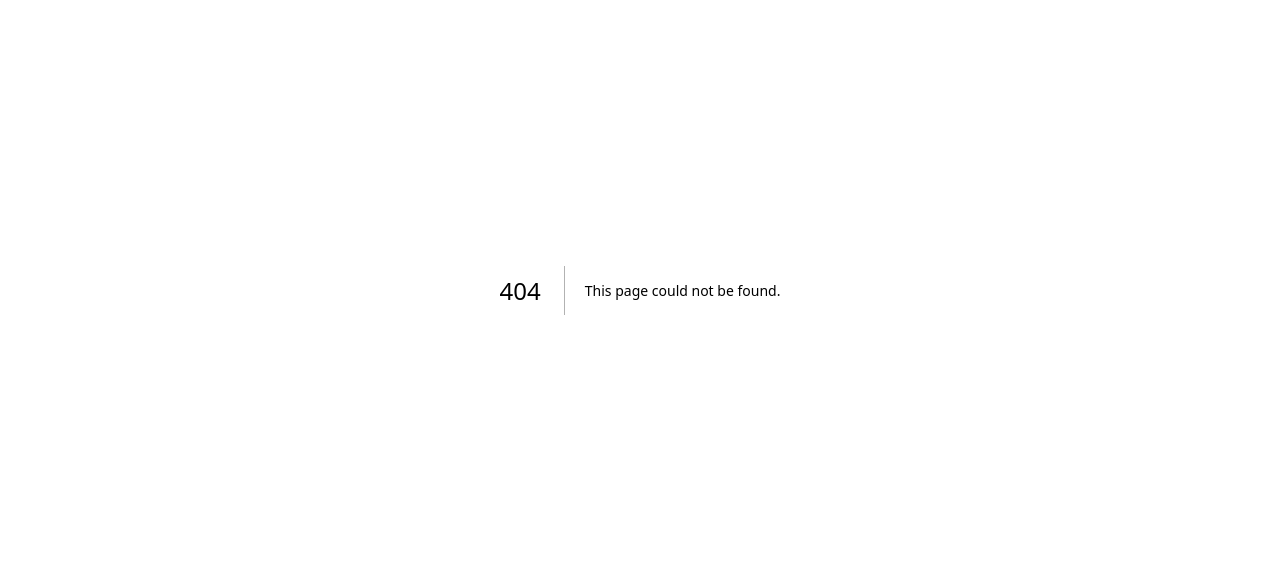
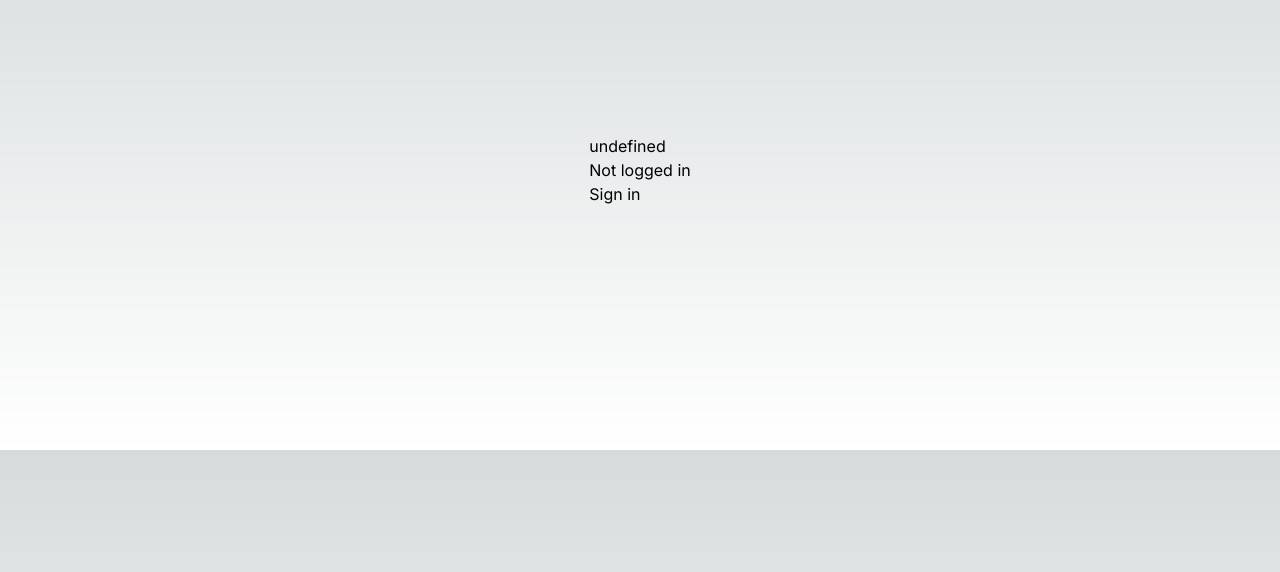
Before and after one commit to tfutada/zenn-nextjs, a Next.js app: page /login-client in a window 1280 px wide. Before the commit this address had no page. Shown: the part 110-682 px from the top of the page. Built offline with nearby package versions, Linux system fonts and the light colour scheme; no server answers.

Commit message:
next-auth

```diff
--- /dev/null
+++ b/app/login-client/page.tsx
@@ -0,0 +1,45 @@
+'use client';
+
+import {
+    LoginButton,
+    LogoutButton,
+} from "@/app/components/buttons";
+import {NextAuthProvider} from "@/app/providers";
+import {useSession} from "next-auth/react";
+import {useEffect} from "react";
+
+export default async function Home() {
+    return (
+        <NextAuthProvider>
+            <ClientHome/>
+        </NextAuthProvider>
+    )
+}
+
+
+function ClientHome() {
+    const {data: session} = useSession();
+    const user = session?.user
+
+    useEffect(() => {
+            console.log("session.user", session?.user)
+        }
+        , [session])
+
+    return (
+        <main
+            style={{
+                display: "flex",
+                justifyContent: "center",
+                alignItems: "center",
+                height: "70vh",
+            }}
+        >
+            <div>
+                <div>{`${JSON.stringify(user)}`}</div>
+                {user ? <div>Logged in</div> : <div>Not logged in</div>}
+                {user ? <LogoutButton/> : <LoginButton/>}
+            </div>
+        </main>
+    );
+}
--- /dev/null
+++ b/app/providers.tsx
@@ -0,0 +1,11 @@
+"use client";
+
+import {SessionProvider} from "next-auth/react";
+
+type Props = {
+    children?: React.ReactNode;
+};
+
+export const NextAuthProvider = ({children}: Props) => {
+    return <SessionProvider>{children}</SessionProvider>;
+};
```
